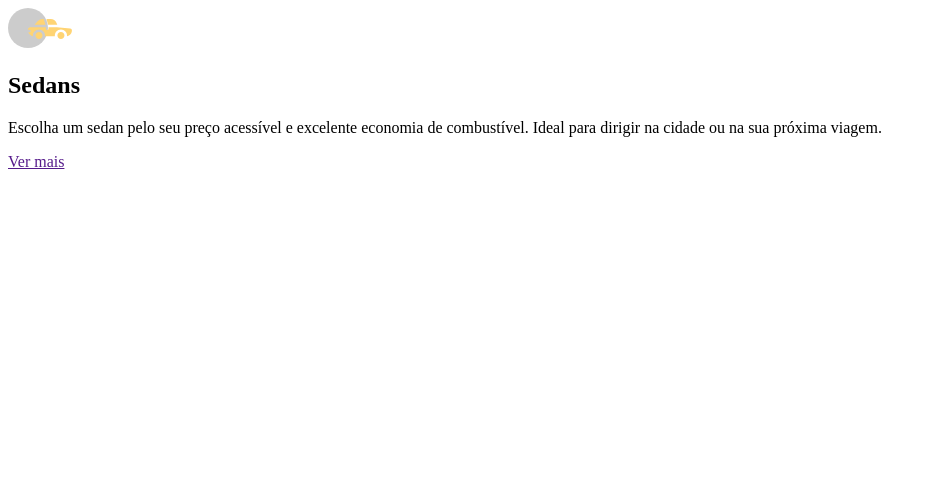
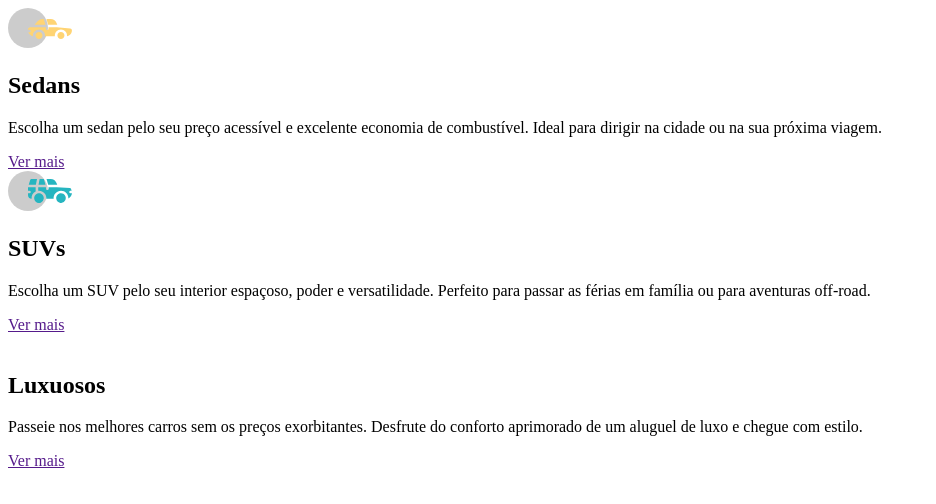
Before and after one commit to Euronymous380/carros, a plain HTML site: page index.html in a window 1280 px wide. Shown: the whole page, without its empty margins (0-936 px from the left). Drawn offline with Linux system fonts and the light colour scheme.

Commit message:
HTML finalizado

```diff
--- a/index.html
+++ b/index.html
@@ -15,17 +15,17 @@
     </sections>
 
     <section class="suvs">
-        <img src="" alt="">
-        <h2></h2>
-        <p></p>
-        <a href=""></a>
+        <img src="./imagens/icon-suvs.svg" alt="carro suv">
+        <h2>SUVs</h2>
+        <p>Escolha um SUV pelo seu interior espaçoso, poder e versatilidade. Perfeito para passar as férias em família ou para aventuras off-road.</p>
+        <a href="">Ver mais</a>
     </section>
 
     <section class="luxuosos">
         <img src="" alt="">
-        <h2></h2>
-        <p></p>
-        <a href=""></a>
+        <h2>Luxuosos</h2>
+        <p>Passeie nos melhores carros sem os preços exorbitantes. Desfrute do conforto aprimorado de um aluguel de luxo e chegue com estilo.</p>
+        <a href="">Ver mais</a>
     </section>
 
 </body>
```
